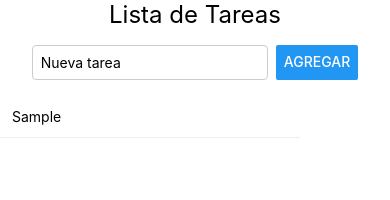
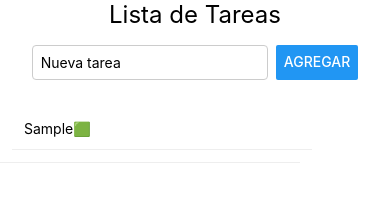
Before and after one commit to Criscatec/mi-lista-de-tareas, a React Native app: screen / in a window 390 px wide. Both pictures are taken after typing "Sample" into the empty fields and a click on the button "AGREGAR". Shown: the top 200 px of the page. Built offline with nearby package versions, Linux system fonts and the light colour scheme.

Commit message:
toggle para tareas

```diff
--- a/App.js
+++ b/App.js
@@ -32,12 +32,19 @@ const guardarTareas = async (nuevasTareas) => {
 
 const agregarTarea = () => {
   if (tarea.trim() === '') return;
-  const nuevasTareas = [...tareas, { id: Date.now().toString(), texto: tarea }];
+  const nuevasTareas = [...tareas, { id: Date.now().toString(), texto: tarea, completed: false }];
   setTareas(nuevasTareas);
   guardarTareas(nuevasTareas);
   setTarea('');
 };
 
+const toggleTareaCompletada = (id) => {
+  const nuevasTareas = tareas.map(t =>
+    t.id === id ? { ...t, completed: !t.completed } : t
+  );
+  setTareas(nuevasTareas);
+  guardarTareas(nuevasTareas);
+};
 
   return (
     <View style={styles.container}>
@@ -56,7 +63,12 @@ const agregarTarea = () => {
         keyExtractor={item => item.id}
         renderItem={({item}) => (
           <View style={styles.taskItem}>
-            <Text>{[item.texto ]}</Text>
+            <Text
+             style={[styles.taskItem, item.completed && styles.completedText]}
+             onPress={() => toggleTareaCompletada(item.id)}
+            >
+              {item.texto}{item.completed ? '✅' : '🟩'}
+            </Text>
           </View>
         )}
         ListEmptyComponent={<Text>No hay tareas.</Text>}
@@ -94,4 +106,12 @@ const styles = StyleSheet.create({
   flatList: {
     width: '100%',
   },
+  completed: {
+    textDecorationLine: 'line-through',
+    color: 'gray'
+  },
+  completedText: {
+    color: 'gray',
+    textDecorationLine: 'line-through'
+  }
 });
```
